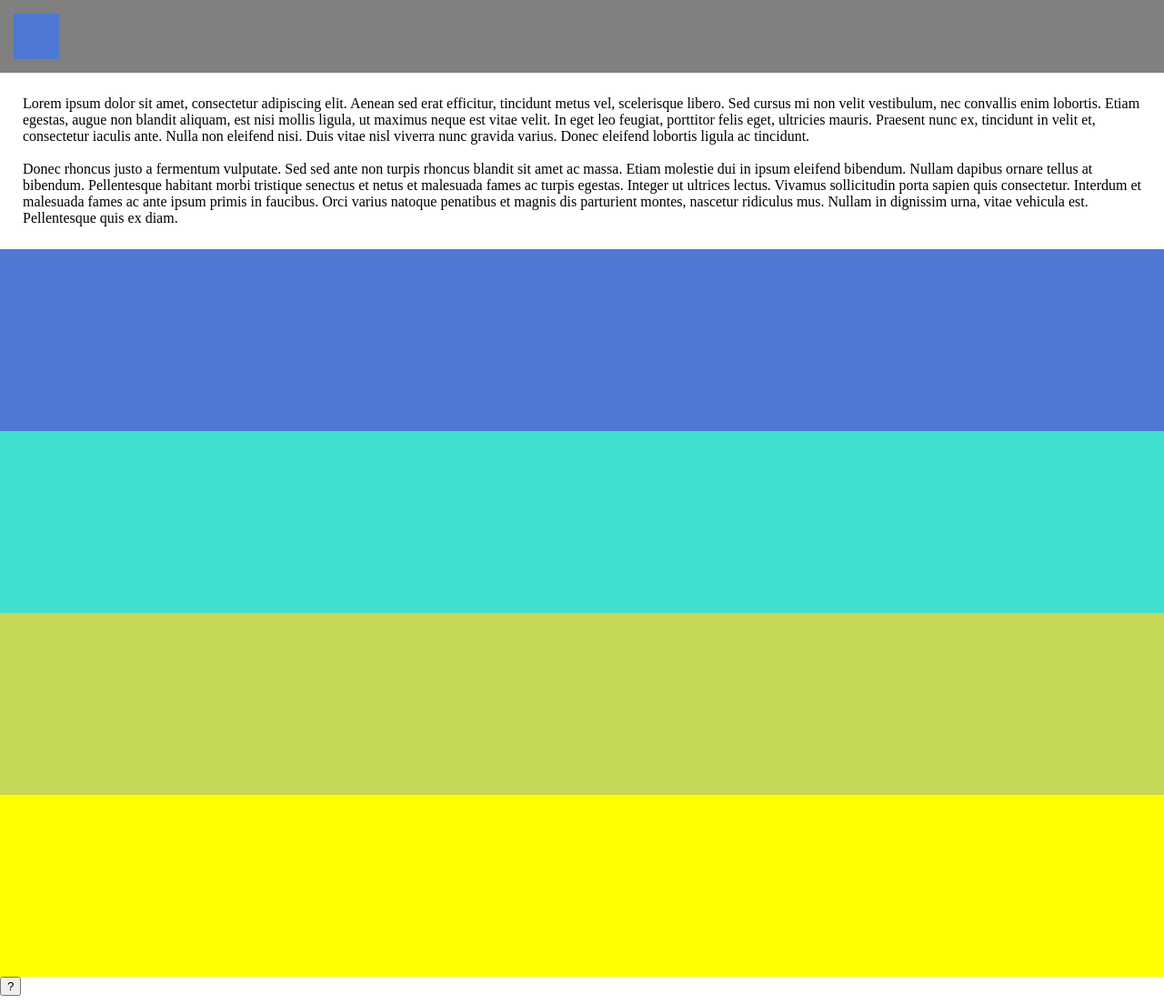
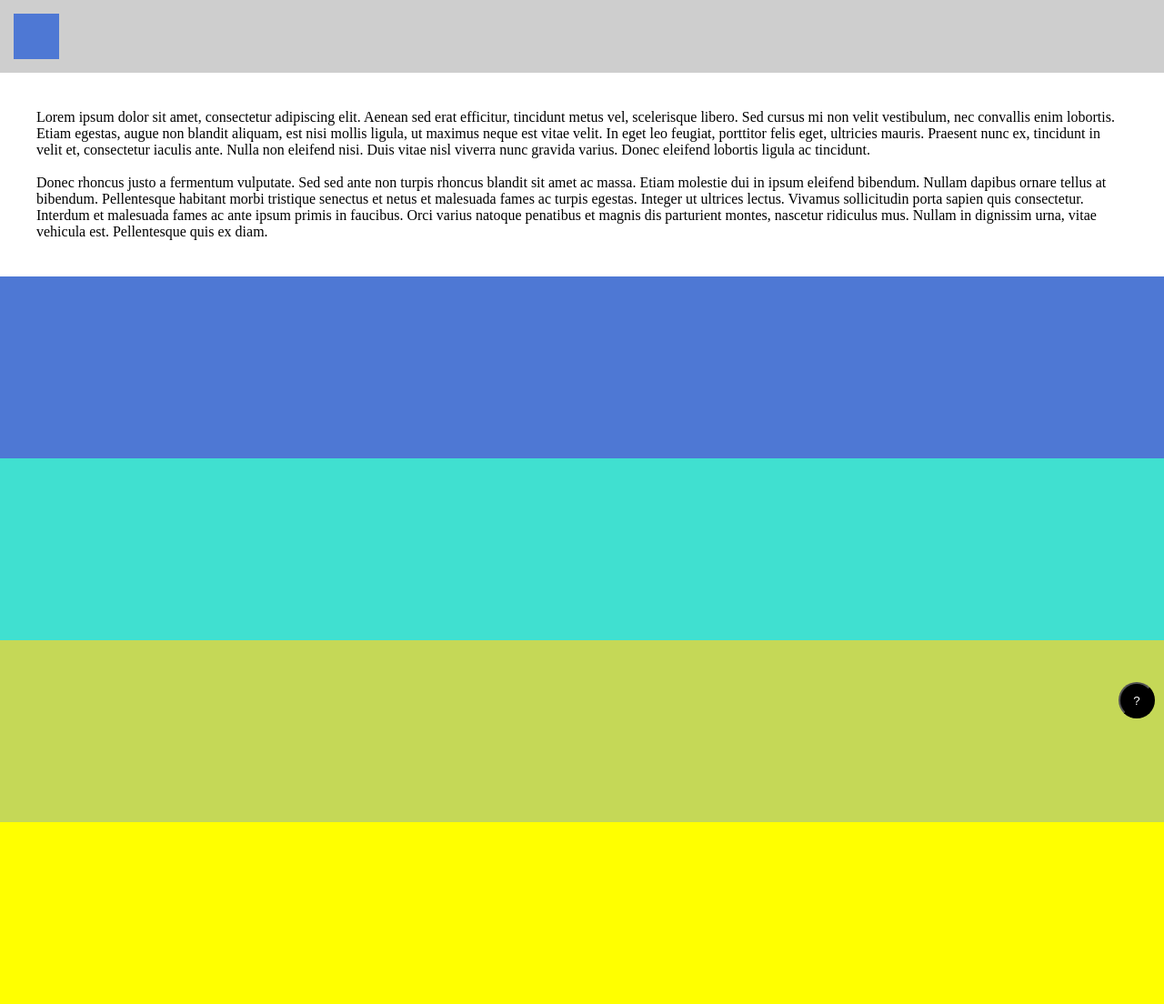
Before and after one commit to Renthir/html_css_2_lab, a plain HTML site: page drill-3/index.html in a window 1280 px wide. Shown: the whole page at 91% size. Drawn offline with Linux system fonts and the light colour scheme.

Commit message:
all complete

```diff
--- a/drill-3/index.css
+++ b/drill-3/index.css
@@ -3,7 +3,7 @@
 }
 
 header {
-    background-color: gray;
+    background-color: rgb(206, 206, 206);
     height: 80px;
     position: relative;
 }
@@ -19,7 +19,7 @@ header {
 }
 
 section {
-    padding: 25px;
+    padding: 40px;
 }
 
 #blue {
@@ -39,6 +39,13 @@ section {
     background-color: yellow;
 }
 
-footer {
-
+#help-button {
+    background-color: black;
+    color: white;
+    border-radius: 50%;
+    height: 40px;
+    width: 40px;
+    position: fixed;
+    bottom: 10px;
+    right: 10px;
 }
--- a/drill-3/index.html
+++ b/drill-3/index.html
@@ -41,8 +41,7 @@
     <div id="teal"></div>
     <div id="yellow-green"></div>
     <div id="yellow"></div>
-    <footer>
-        <input type="button" value="?">
-    </footer>
+    <input type="button" value="?" id="help-button">
+
 </body>
 </html>
```
